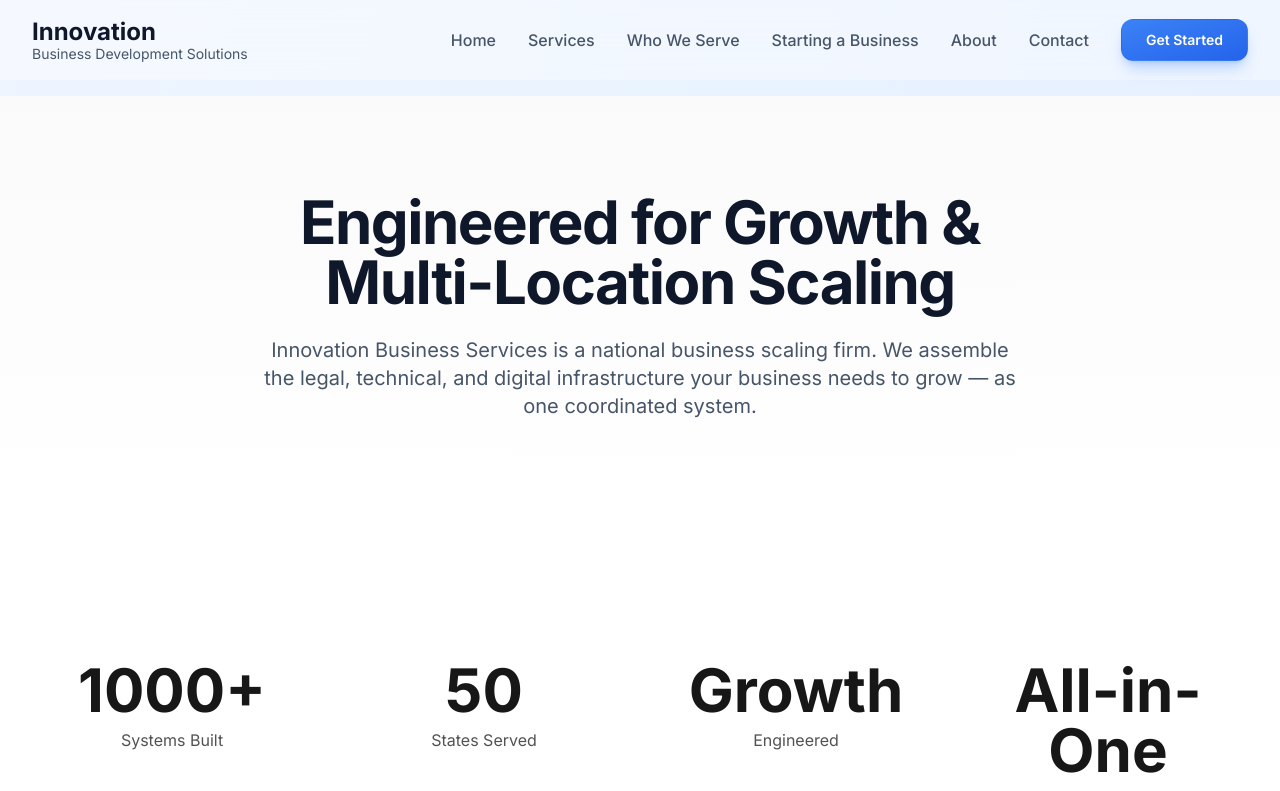
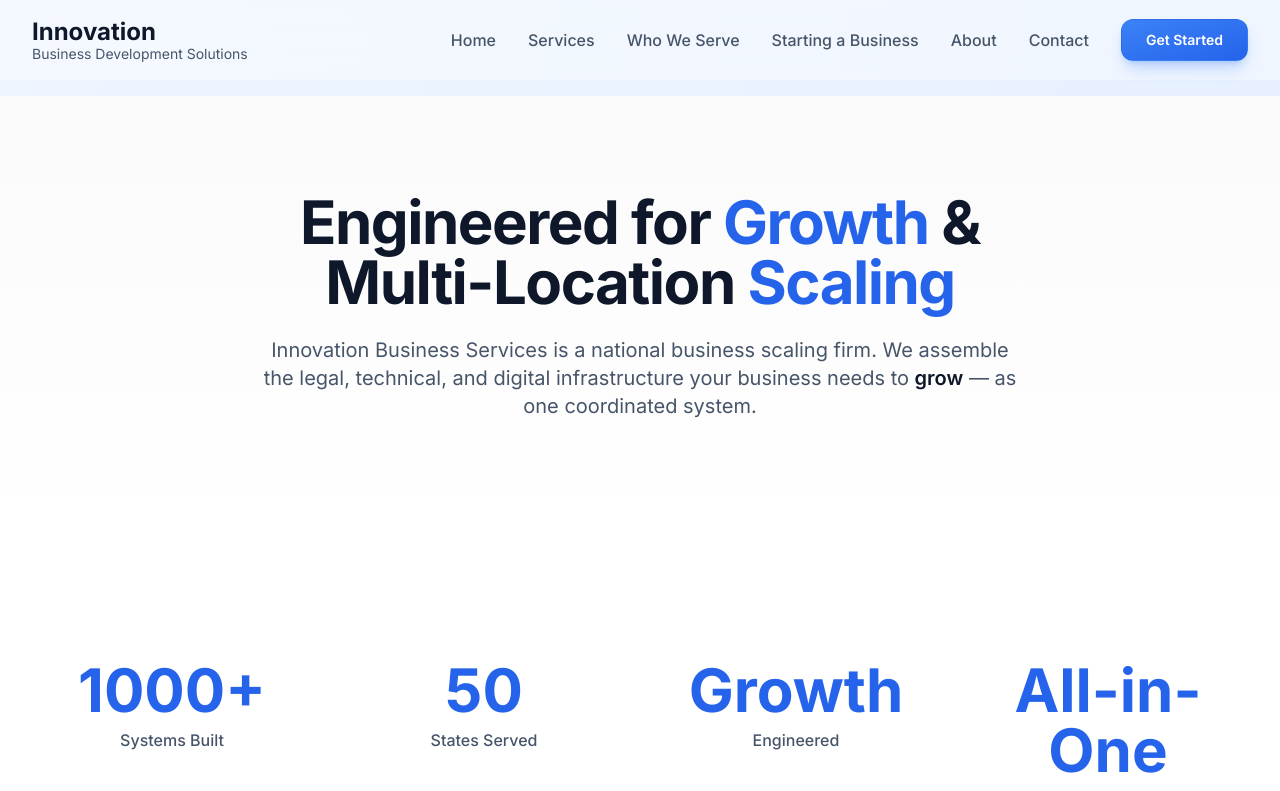
Before and after one commit to as4584/damianwebsite, a Next.js app: page /about in a window 1280 px wide. Shown: the top 791 px of the page. Built offline with nearby package versions, Linux system fonts and the light colour scheme.

Commit message:
Changing color: apply visual emphasis to scaling and growth keywords using existing palette

```diff
--- a/app/about/page.tsx
+++ b/app/about/page.tsx
@@ -42,7 +42,7 @@ export default function AboutPage() {
               transition={{ duration: 0.6 }}
               className="heading-1 mb-6"
             >
-              Engineered for Growth & Multi-Location Scaling
+              Engineered for <span className="text-blue-600">Growth</span> & Multi-Location <span className="text-blue-600">Scaling</span>
             </motion.h1>
             <motion.p
               initial={{ opacity: 0, y: 20 }}
@@ -51,7 +51,7 @@ export default function AboutPage() {
               className="body-large"
             >
               Innovation Business Services is a national business scaling firm.
-              We assemble the legal, technical, and digital infrastructure your business needs to grow — as one coordinated system.
+              We assemble the legal, technical, and digital infrastructure your business needs to <span className="text-slate-900 font-semibold">grow</span> — as one coordinated system.
             </motion.p>
           </div>
         </div>
@@ -70,10 +70,10 @@ export default function AboutPage() {
                 transition={{ duration: 0.6, delay: index * 0.1 }}
                 className="text-center"
               >
-                <div className="text-4xl md:text-5xl lg:text-6xl font-bold text-neutral-900 mb-2">
+                <div className="text-4xl md:text-5xl lg:text-6xl font-bold text-blue-600 mb-2">
                   {stat.number}
                 </div>
-                <div className="text-neutral-600">{stat.label}</div>
+                <div className="text-slate-600 font-medium">{stat.label}</div>
               </motion.div>
             ))}
           </div>
--- a/app/services/page.tsx
+++ b/app/services/page.tsx
@@ -132,7 +132,7 @@ export default function ServicesPage() {
               transition={{ duration: 0.6 }}
               className="heading-1 mb-6"
             >
-              Scalable Growth Infrastructure
+              Scalable <span className="text-blue-600">Growth</span> Infrastructure
             </motion.h1>
             <motion.p
               initial={{ opacity: 0, y: 20 }}
@@ -140,8 +140,8 @@ export default function ServicesPage() {
               transition={{ duration: 0.6, delay: 0.1 }}
               className="body-large"
             >
-              Formation. Licensing. Growth Systems. AI Automation. Compliance.
-              Everything your business needs to scale — built and managed as one system.
+              Formation. <span className="text-slate-900 font-semibold">Licensing</span>. Growth Systems. AI Automation. <span className="text-slate-900 font-semibold">Compliance</span>.
+              Everything your business needs to <span className="text-blue-600 font-semibold">scale</span> — built and managed as one system.
             </motion.p>
           </div>
         </div>
--- a/app/who-we-serve/page.tsx
+++ b/app/who-we-serve/page.tsx
@@ -305,7 +305,7 @@ export default function WhoWeServePage() {
               initial={{ opacity: 0, y: 20 }}
               animate={{ opacity: 1, y: 0 }}
               transition={{ duration: 0.6 }}
-              className="heading-1 mb-6"
+              className="heading-1 mb-6 text-blue-600"
             >
               Who We Serve
             </motion.h1>
@@ -315,9 +315,9 @@ export default function WhoWeServePage() {
               transition={{ duration: 0.6, delay: 0.1 }}
               className="body-large"
             >
-              We build growth infrastructure for businesses across all industries.
+              We build <span className="text-slate-900 font-semibold">growth infrastructure</span> for businesses across all industries.
               Whether you are a single-state operator or scaling national franchises,
-              our systems are engineered for your expansion and legal compliance.
+              our systems are engineered for your <span className="text-blue-600 font-semibold">expansion</span> and legal compliance.
             </motion.p>
           </div>
         </div>
--- a/components/CTASection.tsx
+++ b/components/CTASection.tsx
@@ -26,7 +26,7 @@ const CTASection = () => {
             transition={{ duration: 0.8, ease: [0.16, 1, 0.3, 1] }}
             className="heading-2 mb-6"
           >
-            Ready to Build Your Business System?
+            Ready to <span className="text-blue-400">Scale</span> Your Business System?
           </motion.h2>
           <motion.p
             initial={{ opacity: 0, y: 20 }}
@@ -35,8 +35,8 @@ const CTASection = () => {
             transition={{ duration: 0.8, delay: 0.1, ease: [0.16, 1, 0.3, 1] }}
             className="text-xl text-neutral-300 mb-10 leading-relaxed"
           >
-            Tell us what {"you're"} building. {"We'll"} handle the formation, infrastructure,
-            and systems so you can focus on your business.
+            Tell us about your <span className="text-white font-semibold">growth goals</span>. We handle the formation, infrastructure,
+            and <span className="text-blue-400">multi-state licensing</span> so you can focus on scaling.
           </motion.p>
           <motion.div
             initial={{ opacity: 0, y: 20 }}
--- a/components/Hero.tsx
+++ b/components/Hero.tsx
@@ -27,8 +27,8 @@ const Hero = () => {
             transition={{ duration: 0.8, ease: [0.16, 1, 0.3, 1] }}
           >
             <div className="inline-block px-5 py-2.5 bg-white/50 backdrop-blur-md border border-blue-200/40 rounded-full shadow-lg shadow-blue-500/15 mb-8">
-              <span className="text-sm font-semibold text-slate-700">
-                National Growth & Business Infrastructure Firm
+              <span className="text-sm font-semibold text-slate-700 uppercase tracking-wider">
+                National <span className="text-blue-600">Growth</span> & Business Infrastructure Firm
               </span>
             </div>
           </motion.div>
@@ -39,7 +39,7 @@ const Hero = () => {
             transition={{ duration: 0.8, delay: 0.1, ease: [0.16, 1, 0.3, 1] }}
             className="heading-1 mb-8"
           >
-            Complete Business Systems, Engineered for Growth
+            Complete Business Systems, Engineered for <span className="text-blue-600">Growth</span>
           </motion.h1>
 
           <motion.p
@@ -48,8 +48,8 @@ const Hero = () => {
             transition={{ duration: 0.8, delay: 0.2, ease: [0.16, 1, 0.3, 1] }}
             className="body-large mb-10 max-w-2xl mx-auto"
           >
-            Formation. Funding. Social Visibility. Custom AI Tools. Licensing & Compliance.
-            Everything your business needs to operate and scale — coordinated by one expert team.
+            Formation. Funding. Social Visibility. Custom AI Tools. <span className="text-blue-600 font-semibold">Licensing & Compliance</span>.
+            Everything your business needs to operate and <span className="text-blue-600 font-semibold">scale</span> — coordinated by one expert team.
           </motion.p>
 
           <motion.div
@@ -74,15 +74,15 @@ const Hero = () => {
           >
             <div className="grid grid-cols-3 gap-8">
               <div className="text-center">
-                <div className="text-3xl md:text-4xl font-bold text-slate-900 mb-2">Multi-State</div>
+                <div className="text-3xl md:text-4xl font-bold text-blue-600 mb-2">Multi-State</div>
                 <div className="text-sm text-slate-600 font-medium">Operations Served</div>
               </div>
               <div className="text-center border-l border-r border-blue-200/30">
-                <div className="text-3xl md:text-4xl font-bold text-slate-900 mb-2">50+</div>
+                <div className="text-3xl md:text-4xl font-bold text-blue-600 mb-2">50+</div>
                 <div className="text-sm text-slate-600 font-medium">States Active</div>
               </div>
               <div className="text-center">
-                <div className="text-3xl md:text-4xl font-bold text-slate-900 mb-2">Scalable</div>
+                <div className="text-3xl md:text-4xl font-bold text-blue-600 mb-2">Scalable</div>
                 <div className="text-sm text-slate-600 font-medium">Infrastructure Built</div>
               </div>
             </div>
--- a/components/ServicesOverview.tsx
+++ b/components/ServicesOverview.tsx
@@ -33,7 +33,7 @@ const ServicesOverview = () => {
             transition={{ duration: 0.6 }}
             className="heading-2 mb-6"
           >
-            Built for Scaling and Growth
+            Built for <span className="text-blue-600">Scaling</span> and <span className="text-blue-600">Growth</span>
           </motion.h2>
           <motion.p
             initial={{ opacity: 0, y: 20 }}
@@ -42,7 +42,7 @@ const ServicesOverview = () => {
             transition={{ duration: 0.6, delay: 0.1 }}
             className="body-large"
           >
-            From licensing and multi-location formation to social visibility and AI tools — engineered as one system
+            From <span className="text-slate-900 font-semibold">licensing</span> and multi-location formation to social visibility and AI tools — engineered as one system
           </motion.p>
         </div>
 
@@ -56,7 +56,7 @@ const ServicesOverview = () => {
               transition={{ duration: 0.8, delay: index * 0.15, ease: [0.16, 1, 0.3, 1] }}
               className="card-premium p-8 hover:shadow-2xl hover:shadow-blue-500/20 hover:scale-[1.02] transition-all duration-500"
             >
-              <h3 className="text-2xl font-semibold mb-4 text-slate-900">
+              <h3 className="text-2xl font-semibold mb-4 text-blue-600">
                 {service.title}
               </h3>
               <p className="text-slate-600 mb-6 leading-relaxed">
--- a/components/StickyScrollCards.tsx
+++ b/components/StickyScrollCards.tsx
@@ -58,7 +58,7 @@ const RevealCard = ({ card, index }: { card: typeof cards[0]; index: number }) =
           <span className="inline-block px-5 py-2 bg-blue-100/50 backdrop-blur-sm border border-blue-200/40 rounded-full shadow-sm mb-8 text-sm font-semibold text-blue-600 tracking-wide uppercase">
             {card.step}
           </span>
-          <h3 className="heading-2 mb-6 text-slate-900 leading-tight">
+          <h3 className="heading-2 mb-6 text-blue-600 leading-tight">
             {card.title}
           </h3>
           <p className="body-large text-slate-600 leading-relaxed font-normal">
@@ -99,11 +99,11 @@ export default function StickyScrollCards() {
             viewport={{ once: true }}
             transition={{ duration: 0.6 }}
           >
-            <h2 className="heading-2 mb-6 text-slate-900 tracking-tight">
+            <h2 className="heading-2 mb-6 text-blue-600 tracking-tight">
               Scalable Business Infrastructure
             </h2>
             <p className="body-large text-slate-600 max-w-2xl mx-auto">
-              One team. One system. Everything your business needs to grow across multiple locations.
+              One team. One system. Everything your business needs to grow across <span className="text-slate-900 font-semibold">multiple locations</span>.
             </p>
           </motion.div>
         </div>
```
Also changed, not shown: app/contact/page.tsx (+5 -5 lines).
